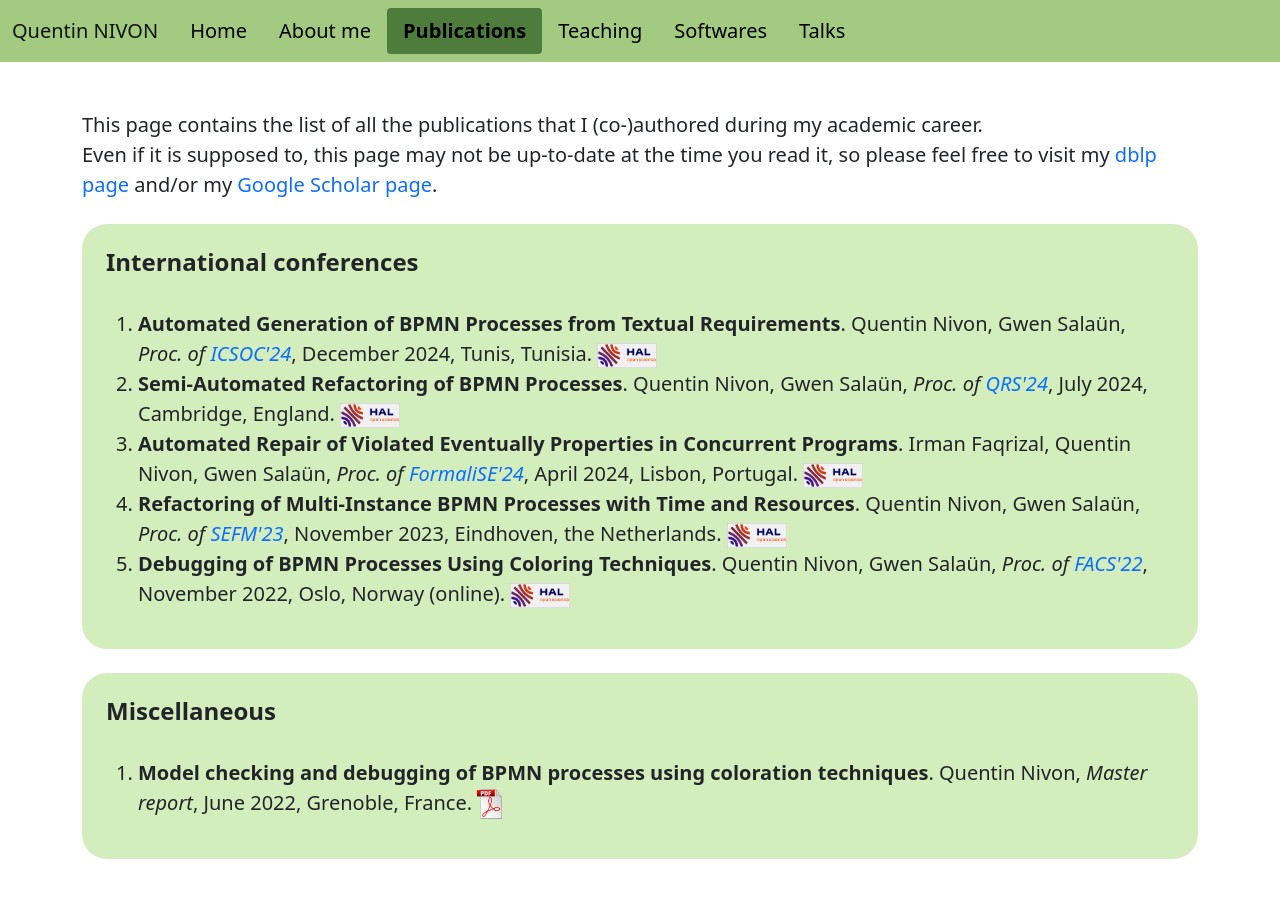
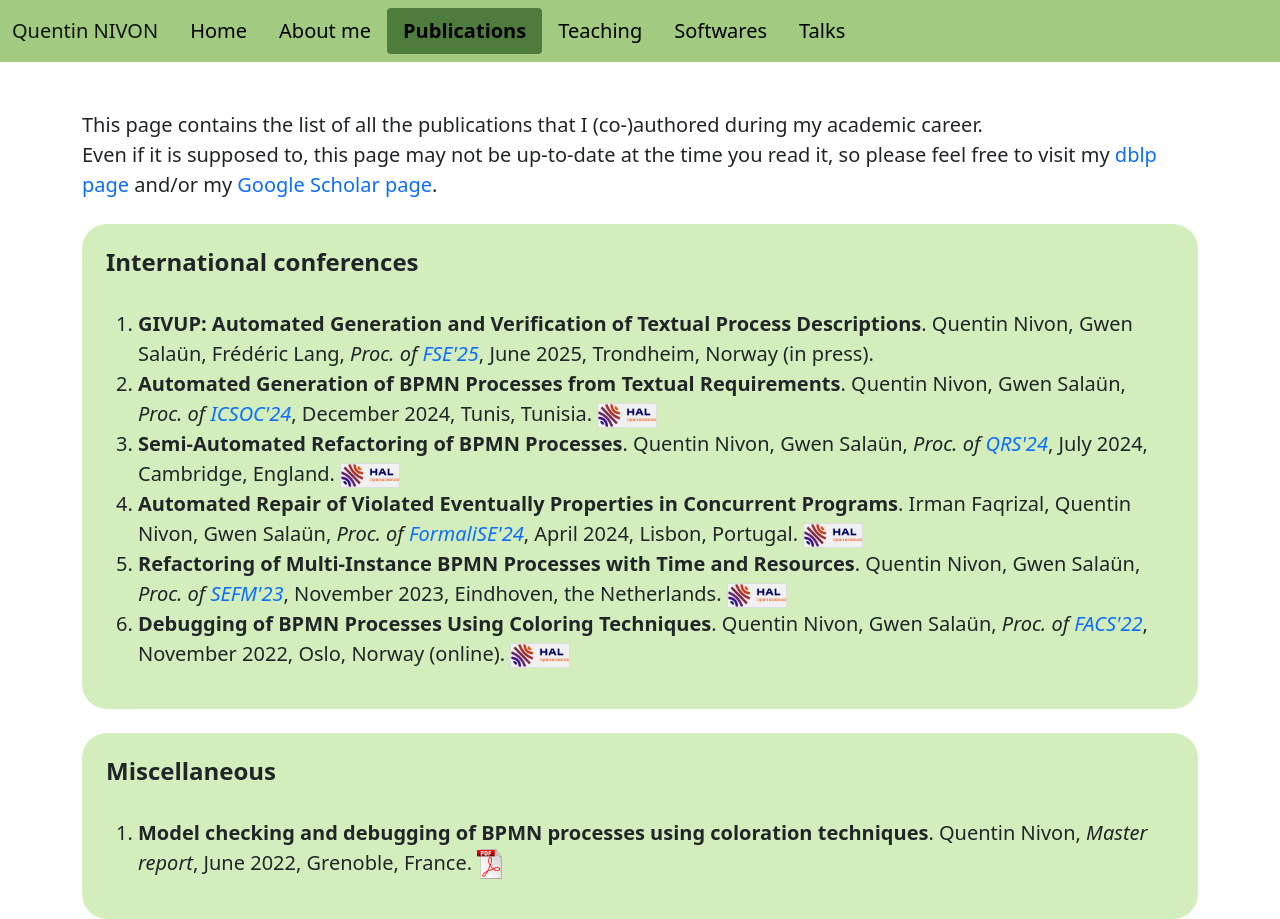
Before and after one commit to QuentinNivon/quentinnivon.github.io, a plain HTML site: page pages/publications.html in a window 1280 px wide. Before the commit the page ends 859 px from the top, so only its background shows below. Drawn offline with nearby package versions, Linux system fonts and the light colour scheme.

Commit message:
update publications fse

```diff
--- a/pages/publications.html
+++ b/pages/publications.html
@@ -118,18 +118,18 @@
       <br>
 
       <ol style="font-size: 20px;">
-        <!--
         <li>
           <strong>GIVUP: Automated Generation and Verification of Textual Process Descriptions</strong>. Quentin Nivon, Gwen Sala&uuml;n, Fr&eacute;d&eacute;ric Lang,
-          <i>Proc. of <a href="https://conf.researchr.org/home/fse-2025" style="text-decoration: none">FSE'25</a></i>, June 2025, Trondheim, Norway.
-		      <a href="https://inria.hal.science/hal-04734434/en" style="text-decoration: none" target="_blank">
+          <i>Proc. of <a href="https://conf.researchr.org/home/fse-2025" style="text-decoration: none">FSE'25</a></i>, June 2025, Trondheim, Norway (in press).
+          <!--
+		      <a href="https://google.com" style="text-decoration: none" target="_blank">
             <img src="../images/logo_hal.png" alt="[HAL]" width="60" height="25"/>
           </a>
           <a href="https://youtu.be/MdM4NaPQXMk" style="text-decoration: none" target="_blank">
             <img src="../images/logo_youtube.png" alt="[YT]" width="40" height="30"/>
           </a>
+          -->
         </li>
-        -->
 
         <li>
           <strong>Automated Generation of BPMN Processes from Textual Requirements</strong>. Quentin Nivon, Gwen Sala&uuml;n,
```
